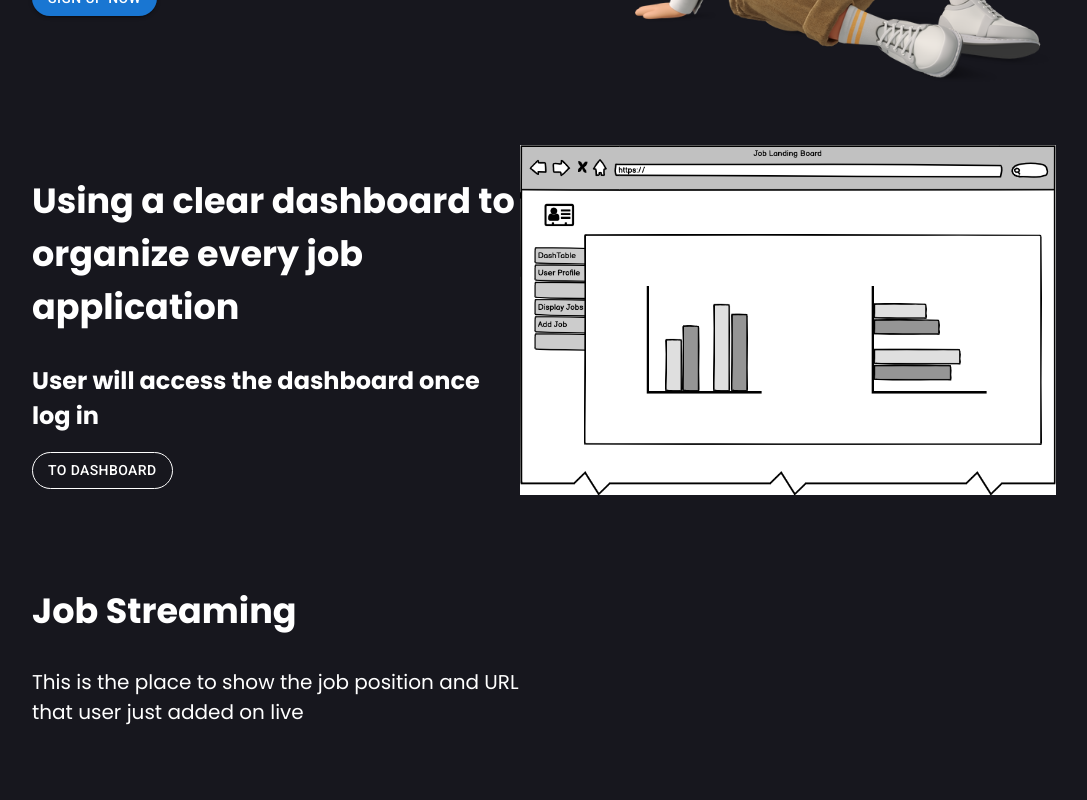
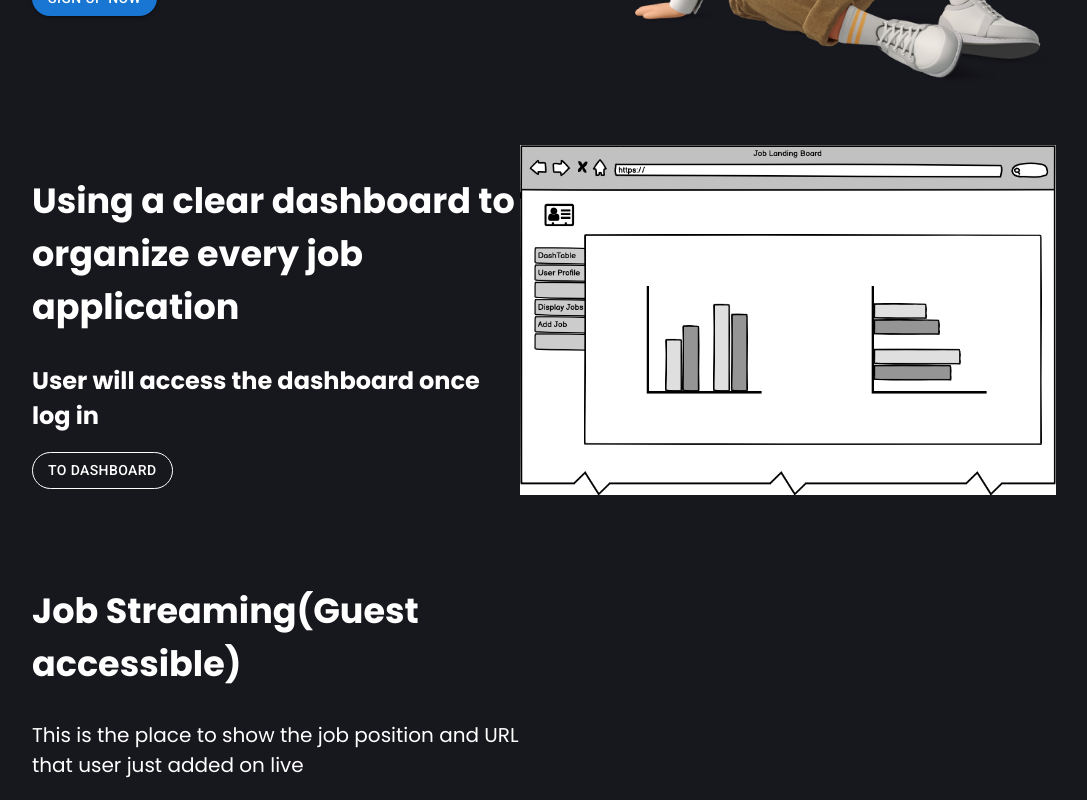
Before and after one commit to Job-Landing/Job-Landing-Client, a React (Create React App) app: page / in a window 1280 px wide. Shown: the part 392-1192 px from the top of the page, without its empty margins (96-1183 px from the left). Before the commit the page ends 1139 px from the top, so only its background shows below. Built offline with nearby package versions, Linux system fonts and the light colour scheme.

Commit message:
Add web introduction on landing page

```diff
--- a/src/pages/Home.js
+++ b/src/pages/Home.js
@@ -42,7 +42,7 @@ const Home = (() => {
             </section>
             <section className='information'>
                 <div>
-                    <h1 className='information_title'>Job Streaming</h1>
+                    <h1 className='information_title'>Job Streaming(Guest accessible)</h1>
                     <p className='information_text'>This is the place to show the job position and URL
                                                     that user just added on live </p>
                 </div>
```
